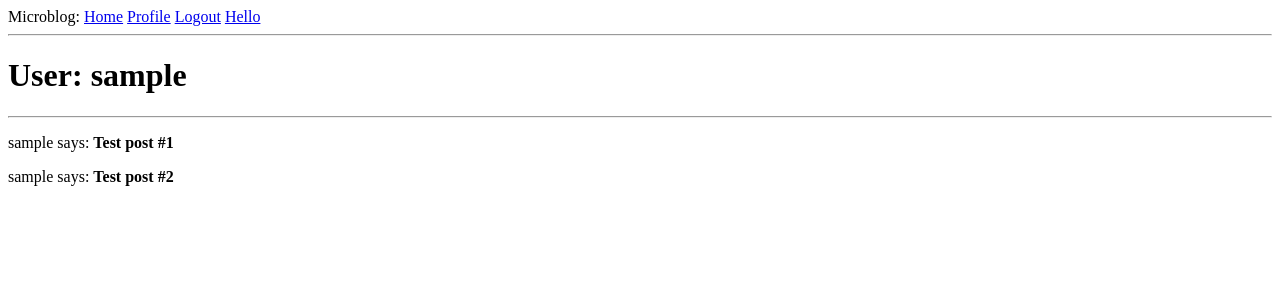
After one commit to Kefir4ic/flask_training, a Flask app: a page that uses app/templates/base.html in a window 1280 px wide. The commit adds this page. Shown: the top 300 px of the page. Run offline with Flask 2, Linux system fonts and the light colour scheme; the visitor is signed in with stand-in values (Sample User, id 1); data comes from the database, SQL or seed files in the repository.

Commit message:
Реализована страница пользователя, а также функционал перехода к ней

```diff
--- a/app/routes.py
+++ b/app/routes.py
@@ -111,3 +111,19 @@ def register():
         return redirect('/login')
     # рендерим страницу с решистрационной формой
     return render_template('register.html', title='Register', form=form)
+
+
+# описание сссылки на страницу профиля пользователя
+@app.route('/user/<username>')
+# страница доступна только для авторизированных пользователей
+@login_required
+def user(username):
+    # загрудаем пользователя из базы данных с помощью запроса по имени пользователя
+    # метод first_or_404() работает также, как метод first(), когда есть результаты
+    # но в случае их отстуствия возвращает ошибку 404
+    user = User.query.filter_by(username=username).first_or_404()
+    posts = [
+        {'author': user, 'body': 'Test post #1'},
+        {'author': user, 'body': 'Test post #2'}
+    ]
+    return render_template('user.html', user=user, posts=posts)
--- a/app/templates/base.html
+++ b/app/templates/base.html
@@ -10,13 +10,18 @@
     <body>
         <div>
             Microblog:
+            <!--Ссылка на основную страницу приложения-->
             <a href="/index">Home</a>
-        <!--проверка, вошел ли пользователь в приложение, от этого меняется кнопка перехода с login на logout-->
+            <!--проверка, вошел ли пользователь в приложение, от этого меняется кнопка перехода с login на logout-->
             {% if current_user.is_anonymous %}
+            <!--Ссылка на старницу входа в систему-->
                 <a href="/login">Login</a>
             {% else %}
+            <!--Ссылки на выход из приложения и старницу пользователя-->
+                <a href="{{ url_for('user', username=current_user.username) }}">Profile</a>
                 <a href="/logout">Logout</a>
             {% endif %}
+            <!--Ссылка на странциу с приветствиями-->
             <a href="/say_hello">Hello</a>
         </div>
         <hr>
--- /dev/null
+++ b/app/templates/user.html
@@ -0,0 +1,12 @@
+{% extends "base.html" %}
+<!--Шаблон для страницы пользователя-->
+
+{% block content %}
+    <h1>User: {{ user.username }}</h1>
+    <hr>
+    {% for post in posts %}
+    <p>
+    {{ post.author.username }} says: <b>{{ post.body }}</b>
+    </p>
+    {% endfor %}
+{% endblock %}
```
